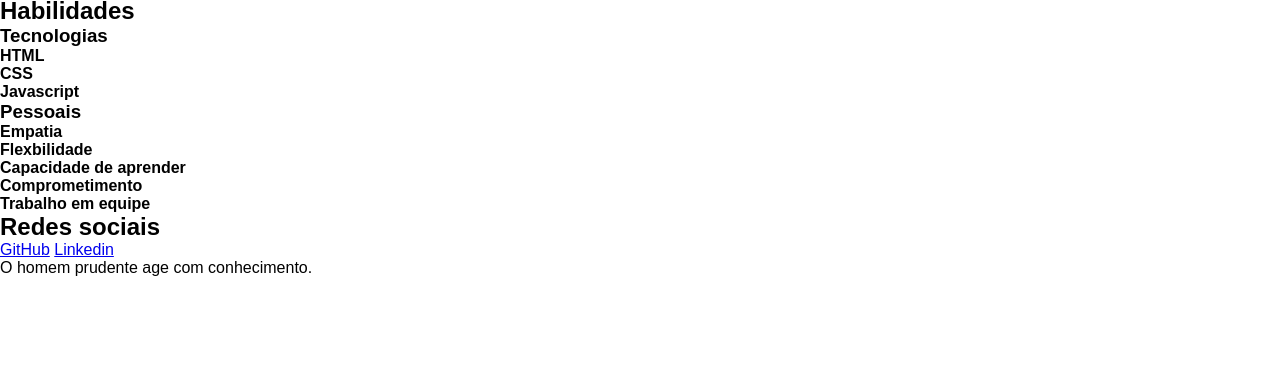
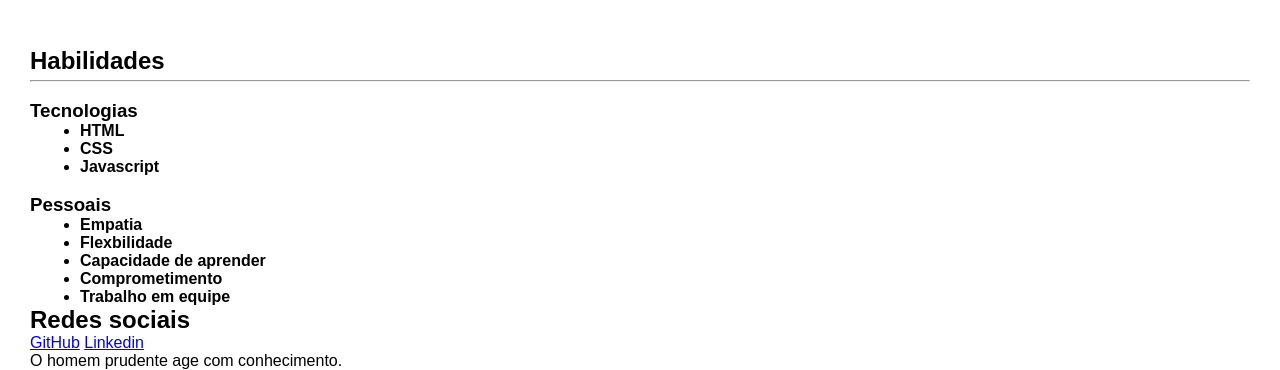
Before and after one commit to LuanaEugenia/my_portifolio, a plain HTML site: page index.html in a window 1280 px wide. Shown: the part 455-825 px from the top of the page. Before the commit the page ends 800 px from the top, so only its background shows below. Drawn offline with Linux system fonts and the light colour scheme.

Commit message:
Estilização da seção de habilidades concluída.

```diff
--- a/css/style.css
+++ b/css/style.css
@@ -5,6 +5,10 @@
   margin: 0;
   box-sizing: border-box;
   font-family: Arial, Helvetica, sans-serif;
+}
+
+.plr-30 {
+  padding: 0 30px;
 }
 
 .menu {
@@ -48,3 +52,11 @@
   font-weight: 500;
   margin-bottom: 10px;
 }
+
+.habilidades h2 {
+  margin: 50px 0 5px 0;
+}
+
+.habilidades ul {
+  padding-left: 50px;
+}
--- a/index.html
+++ b/index.html
@@ -29,6 +29,7 @@
     </nav>
   </header>
 
+  <div class="plr-30">
     <section id="quem_sou" class="quem_sou">
       <img src="./images/imagem_luana.png" alt="Deveria ser mostrado aqui uma linda foto minha.">
 
@@ -42,8 +43,11 @@
         investindo na <strong>Trybe</strong> em busca de mais aprendizado. </p>
     </section>
 
-  <section id="habilidades">
+    <section id="habilidades" class="habilidades">
       <h2>Habilidades</h2>
+
+      <hr>
+      <br>
 
       <h3>Tecnologias</h3>
       <ul>
@@ -51,6 +55,8 @@
         <li><strong>CSS</strong></li>
         <li><strong>Javascript</strong></li>
       </ul>
+
+      <br>
 
       <h3>Pessoais</h3>
       <ul>
@@ -74,6 +80,7 @@
         O homem prudente age com conhecimento.
       </blockquote>
     </footer>
+  </div>
 </body>
 
 </html>
```
Lines whose indentation alone changed are shown as unchanged.
